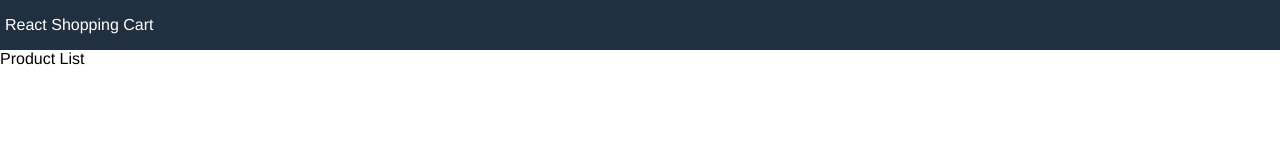
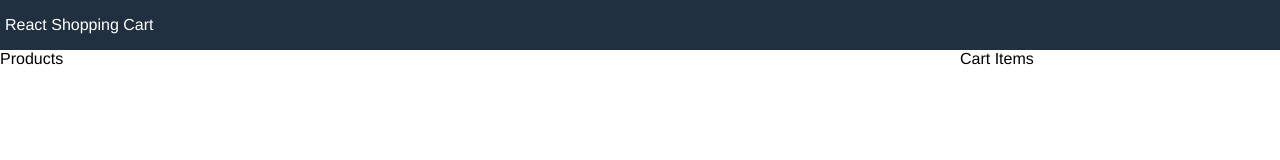
Before and after one commit to akashkriplani/react-shopping-cart, a React (Create React App) app: page / in a window 1280 px wide. Shown: the top 160 px of the page. Built offline with nearby package versions, Linux system fonts and the light colour scheme; the HTML template or start-up script is replaced by a standard one.

Commit message:
Convert App component to class component

```diff
--- a/src/App.js
+++ b/src/App.js
@@ -1,13 +1,31 @@
-function App() {
+import React from 'react';
+import data from './data.json';
+
+class App extends React.Component {
+  constructor() {
+    super();
+    this.state = {
+      products: data.products,
+      size: '',
+      sort: ''
+    };
+  }
+  render() {
     return (
       <div className="grid-container">
         <header>
           <a href="/">React Shopping Cart</a>
         </header>
-      <main>Product List</main>
+        <main>
+          <div className="content">
+            <div className="main">Products</div>
+            <div className="sidebar">Cart Items</div>
+          </div>
+        </main>
         <footer>All rights reserved.</footer>
       </div>
     );
   }
+}
 
 export default App;
```
Lines whose indentation alone changed are shown as unchanged.
